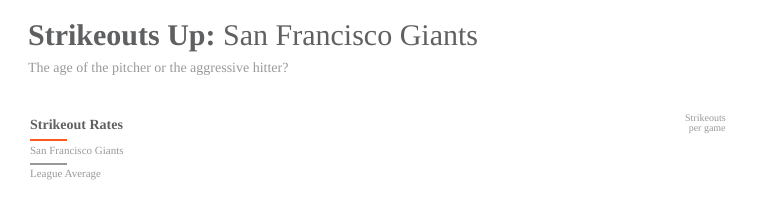
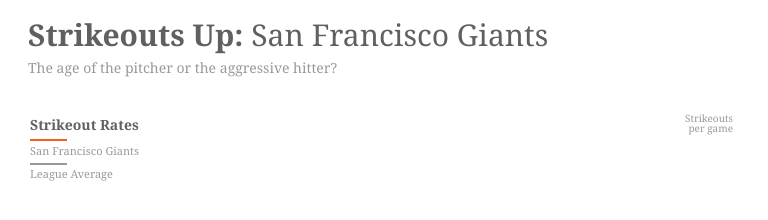
Before and after one commit to scrolens/line-chart, a plain HTML site: page index.html in a window 1280 px wide. Shown: the whole page, without its empty margins (0-768 px from the left). Drawn offline with nearby package versions, Linux system fonts and the light colour scheme; no server answers.

Commit message:
Font update

```diff
--- a/index.html
+++ b/index.html
@@ -55,7 +55,7 @@
         }
 
         .g-text-annotation {
-          font-family: times;
+          font-family: georgia;
           font-size: 11px;
           font-color: #999999;
           font-weight: normal;
@@ -83,7 +83,7 @@
         }
 
         h1{
-          font-family: times;
+          font-family: georgia;
           font-size: 30px;
           line-height: 10px;
           font-weight: normal;
@@ -91,7 +91,7 @@
         }
 
          p{
-          font-family: times;
+          font-family: georgia;
           font-size: 14px;
           line-height: 15px;
           font-weight: normal;
@@ -99,7 +99,7 @@
         }
 
         h3{
-          font-family: times;
+          font-family: georgia;
           font-size: 14px;
           line-height: 1px;
           font-weight: bold;
@@ -107,7 +107,7 @@
         }
 
         h2{
-          font-family: times;
+          font-family: georgia;
           font-size: 11px;
           line-height: 7px;
           font-weight: normal;
@@ -115,7 +115,7 @@
         }
 
         h4{
-          font-family: times;
+          font-family: georgia;
           font-size: 10px;
           text-align: right;
           line-height: 10px;
```
